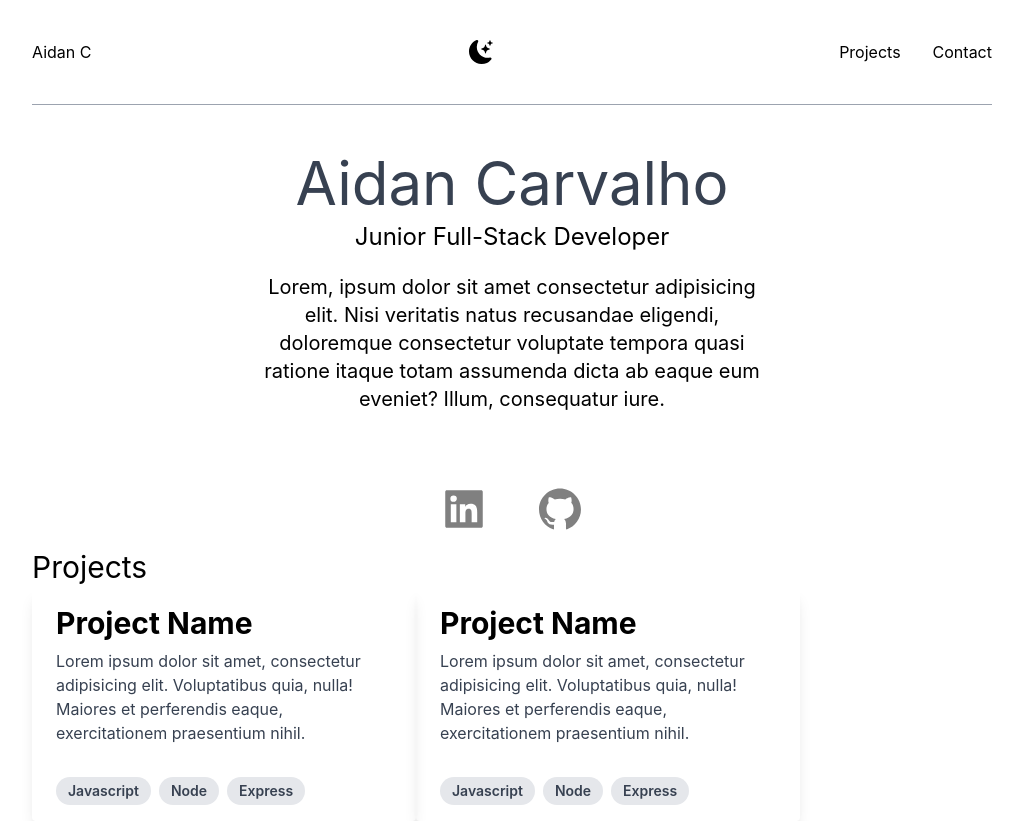
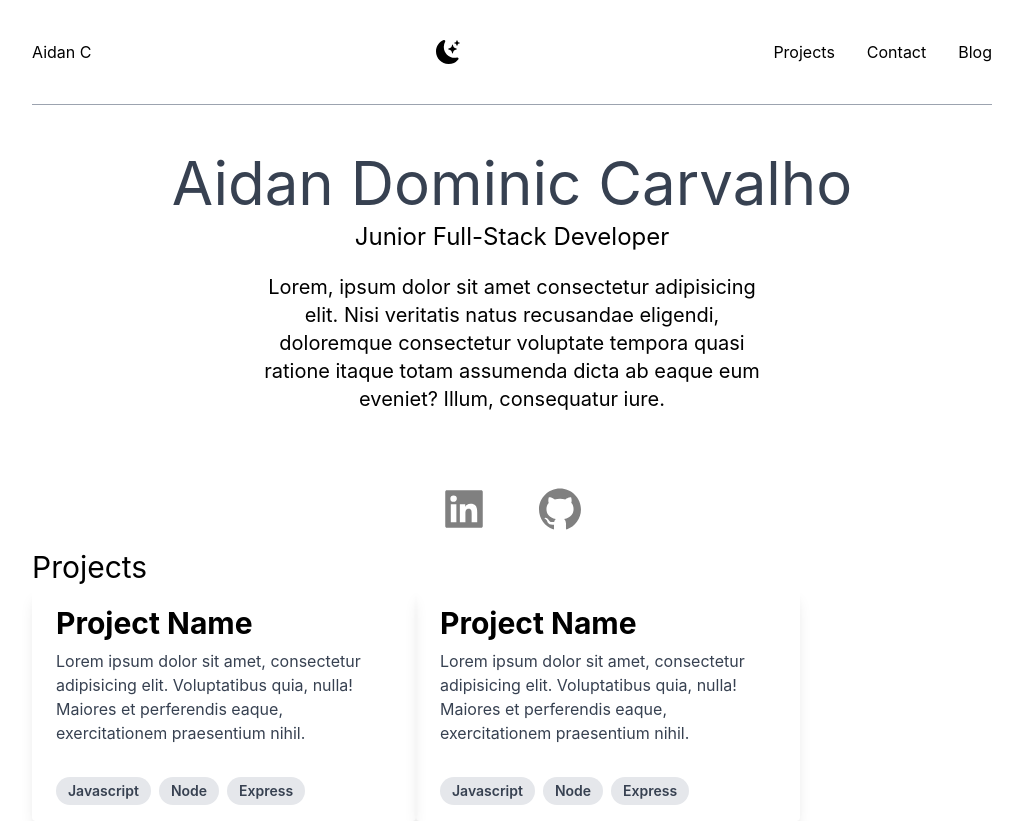
Before and after one commit to DomDevs2000/React-NextJS-Personal-Website, a Next.js app: page / in a window 1280 px wide. Shown: the whole page, without its empty margins (128-1151 px from the left). Built offline with nearby package versions, Linux system fonts and the light colour scheme.

Commit message:
removed commented-out code, updated stylings

```diff
--- a/pages/index.tsx
+++ b/pages/index.tsx
@@ -17,6 +17,7 @@ const Home: NextPage = () => {
 				<meta name='description' content='Generated by create next app' />
 				<link rel='icon' href='/favicon.ico' />
 			</Head>
+
 			<main className='bg-white px-10 md:px-20 lg:px-40 dark:bg-gray-900'>
 				<section className='max-h-600'>
 					<div className='flex items-center justify-between border-b border-gray-400 py-8'>
@@ -57,22 +58,28 @@ const Home: NextPage = () => {
 										</svg>
 									</div>
 									<ul className='MENU-LINK-MOBILE-OPEN flex flex-col items-center justify-between min-h-[250px]'>
-										<li className='border-b border-gray-400 my-8 uppercase hover:underline'>
+										<li className='border-b border-gray-400 my-8 uppercase'>
 											<a href='/portfolio'>Projects</a>
 										</li>
+										<li className='border-b border-gray-400 my-8 uppercase '>
+											<a href='/contact'>Contact Me</a>
+										</li>
 										<li className='border-b border-gray-400 my-8 uppercase'>
-											<a href='/contact'>Contact Me</a>
+											<a href='/portfolio'>Blog</a>
 										</li>
 									</ul>
 								</div>
 							</section>
 
-							<ul className='DESKTOP-MENU hidden space-x-8 lg:flex'>
+							<ul className='DESKTOP-MENU hidden space-x-8 lg:flex dark:text-white'>
 								<li>
 									<a href='/portfolio'>Projects</a>
 								</li>
 								<li>
 									<a href='/contact'>Contact</a>
+								</li>
+								<li>
+									<a href='/portfolio'>Blog</a>
 								</li>
 							</ul>
 						</nav>
@@ -94,43 +101,14 @@ const Home: NextPage = () => {
         justify-content: space-evenly;
         align-items: center;
 
+
       }
     `}</style>
 					</div>
 
-					{/* <nav className='py-10 mb-12 flex justify-between  dark:text-white'>
-						<h1 className=''>Aidan C</h1>
-						<ul className='flex items-center'>
-							<li>
-								<a
-									id='projects'
-									className='bg-blue-700  hover:bg-blue-200 delay-100 text-white px-4 py-2  rounded-md ml-8'
-									href='#projects'
-								>
-									Projects
-								</a>
-							</li>
-							<li>
-								<a
-									className='bg-blue-700 hover:bg-blue-200 delay-100 text-white px-4 py-2  rounded-md ml-8'
-									href='#projects'
-								>
-									Contact Me
-								</a>
-							</li>
-							<li>
-								<button className='ml-8 px-4 py-2'>
-									<BsFillMoonStarsFill
-										onClick={() => setDarkMode(!darkMode)}
-										className='cursor-pointer text-2xl'
-									/>
-								</button>
-							</li>
-						</ul>
-					</nav> */}
 					<div className='text-center p-10 dark:text-white'>
 						<h2 className='text-5xl text-gray-700 py-2 text-grey-800 md:text-6xl'>
-							Aidan Carvalho
+							Aidan Dominic Carvalho
 						</h2>
 						<h3 className='text-2xl'>Junior Full-Stack Developer</h3>
 						<p className='text-md py-5 leading-8 text-gray md:text-xl max-w-lg mx-auto'>
@@ -154,7 +132,7 @@ const Home: NextPage = () => {
 						<h3 className='text-3xl py-1 dark:text-white'>Projects</h3>
 					</div>
 
-					<div className='flex'>
+					<div className='md:flex lg:flex'>
 						<div className='max-w-sm rounded overflow-hidden shadow-lg dark:bg-gray-600'>
 							<image className='w-full' />
 							<div className='px-6 py-4'>
@@ -206,8 +184,6 @@ const Home: NextPage = () => {
 					</div>
 				</section>
 			</main>
-
-			<footer></footer>
 		</div>
 	);
 };
```
